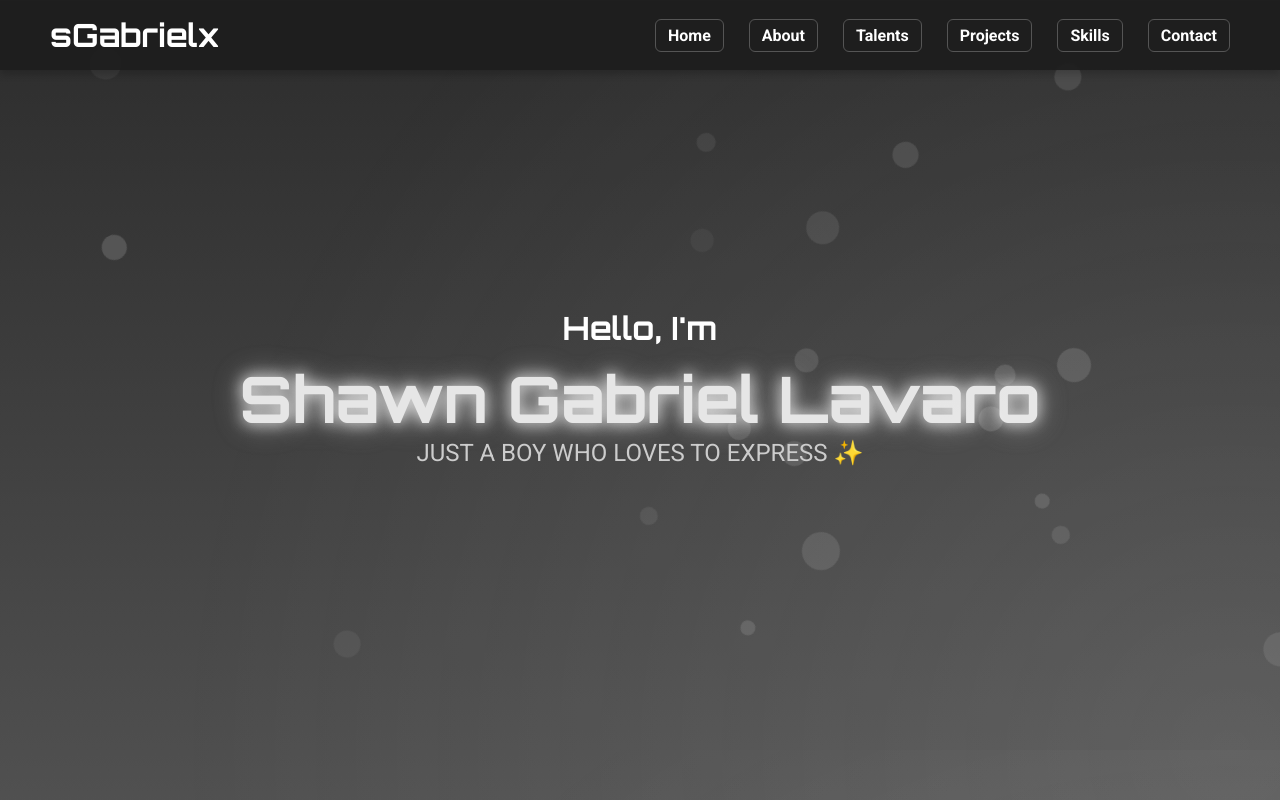
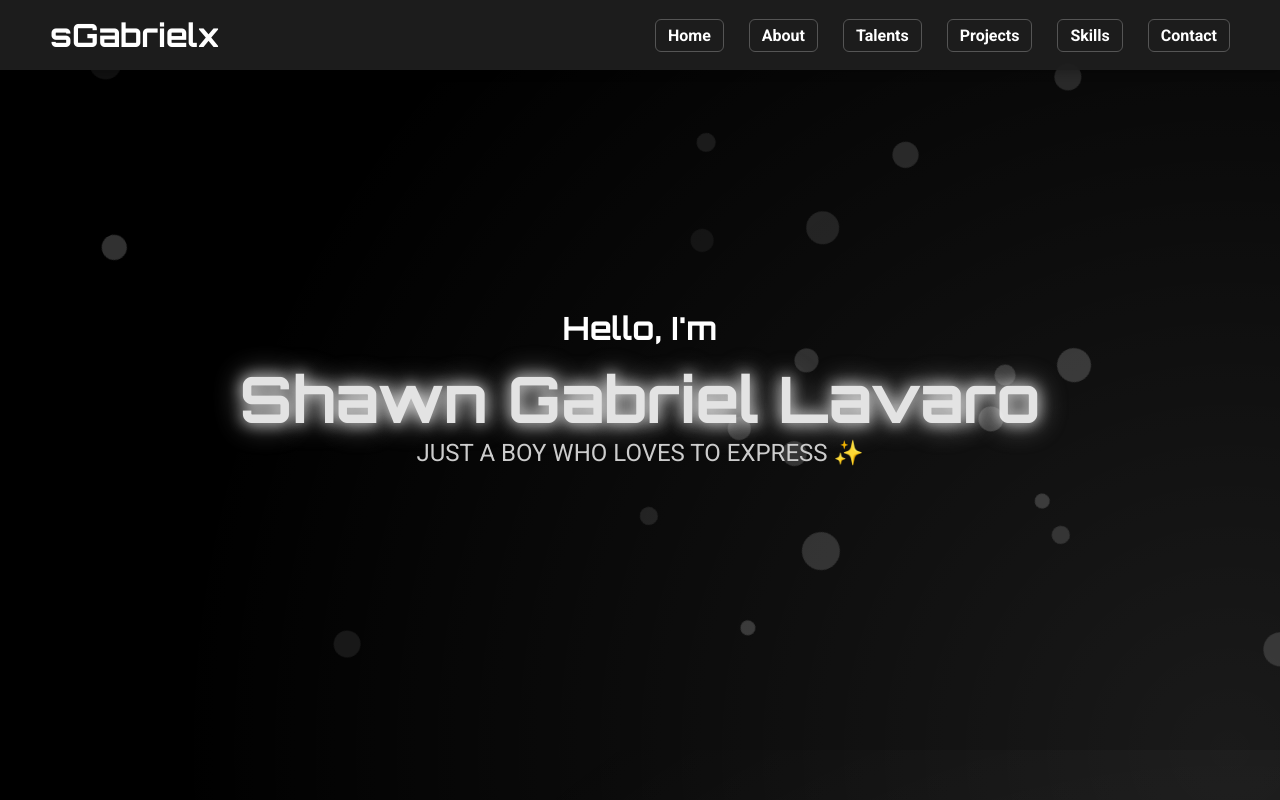
Before and after one commit to s-gabrielx/Compf.Portfolio_Lavaro-, a plain HTML site: page index.html in a window 1280 px wide. Shown: the top 800 px of the page. Drawn offline with nearby package versions, Linux system fonts and the light colour scheme.

Commit message:
Update style.css

```diff
--- a/style.css
+++ b/style.css
@@ -433,6 +433,23 @@ footer p:hover {
     opacity: 1;
     transform: translateY(0);
 }
+/* Particle Background */
+#particles-js {
+    position: fixed;
+    top: 0;
+    left: 0;
+    width: 100%;
+    height: 100%;
+    z-index: -1;
+    background: #000000; /* dark space vibe */
+}
+
+/* Ensure content stays above particles */
+#particles-section {
+    position: relative;
+    z-index: 1;
+}
+
 /* ==================== MOBILE RESPONSIVE ==================== */
 @media screen and (max-width: 768px) {
 
@@ -512,4 +529,5 @@ footer p:hover {
 .project-cards a:hover .project-card {
     transform: translateY(-5px);
     box-shadow: 0 0 20px rgba(255, 255, 255, 0.3), 0 0 40px rgba(170, 170, 170, 0.2);
+
 }
```
